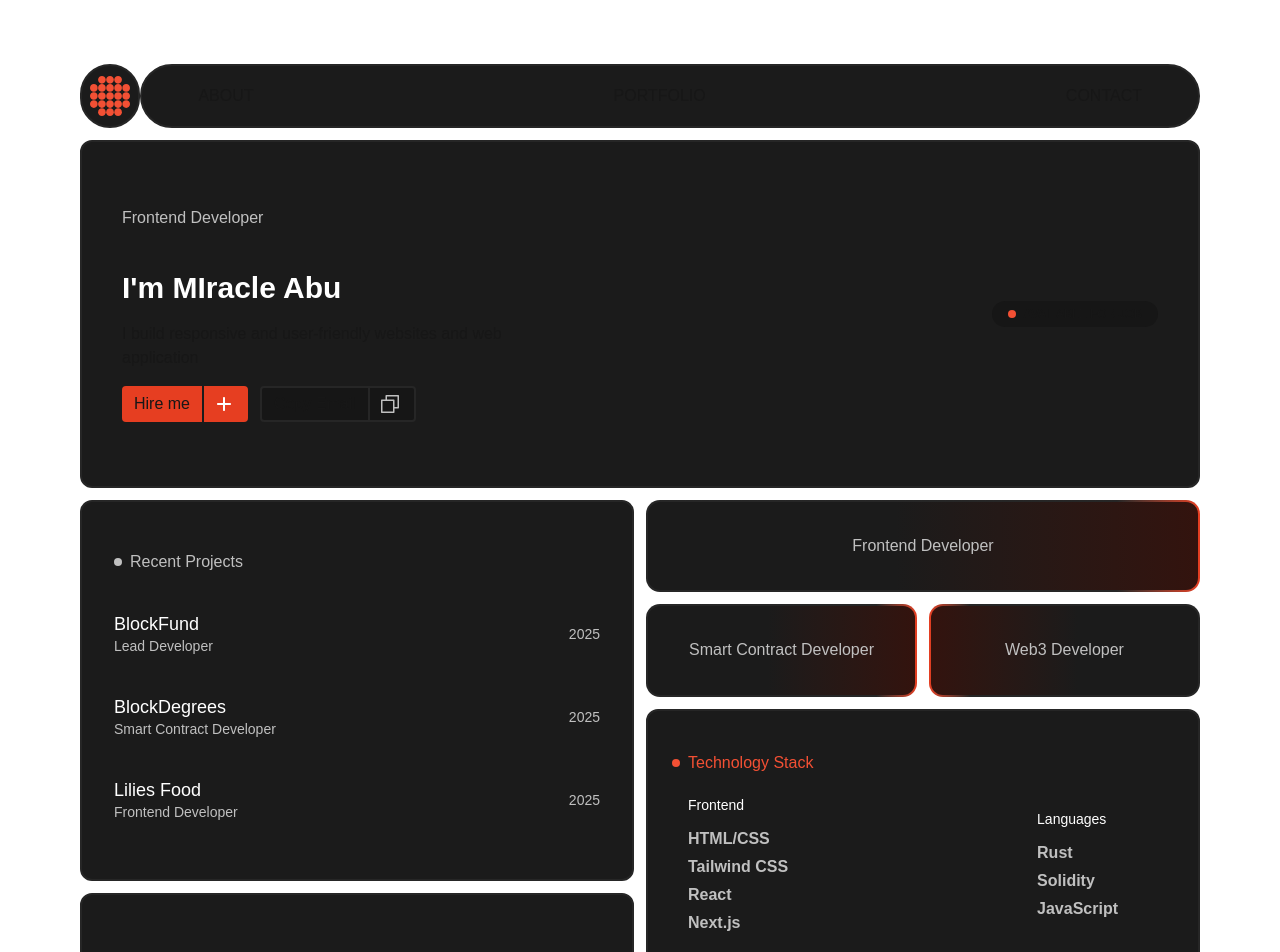
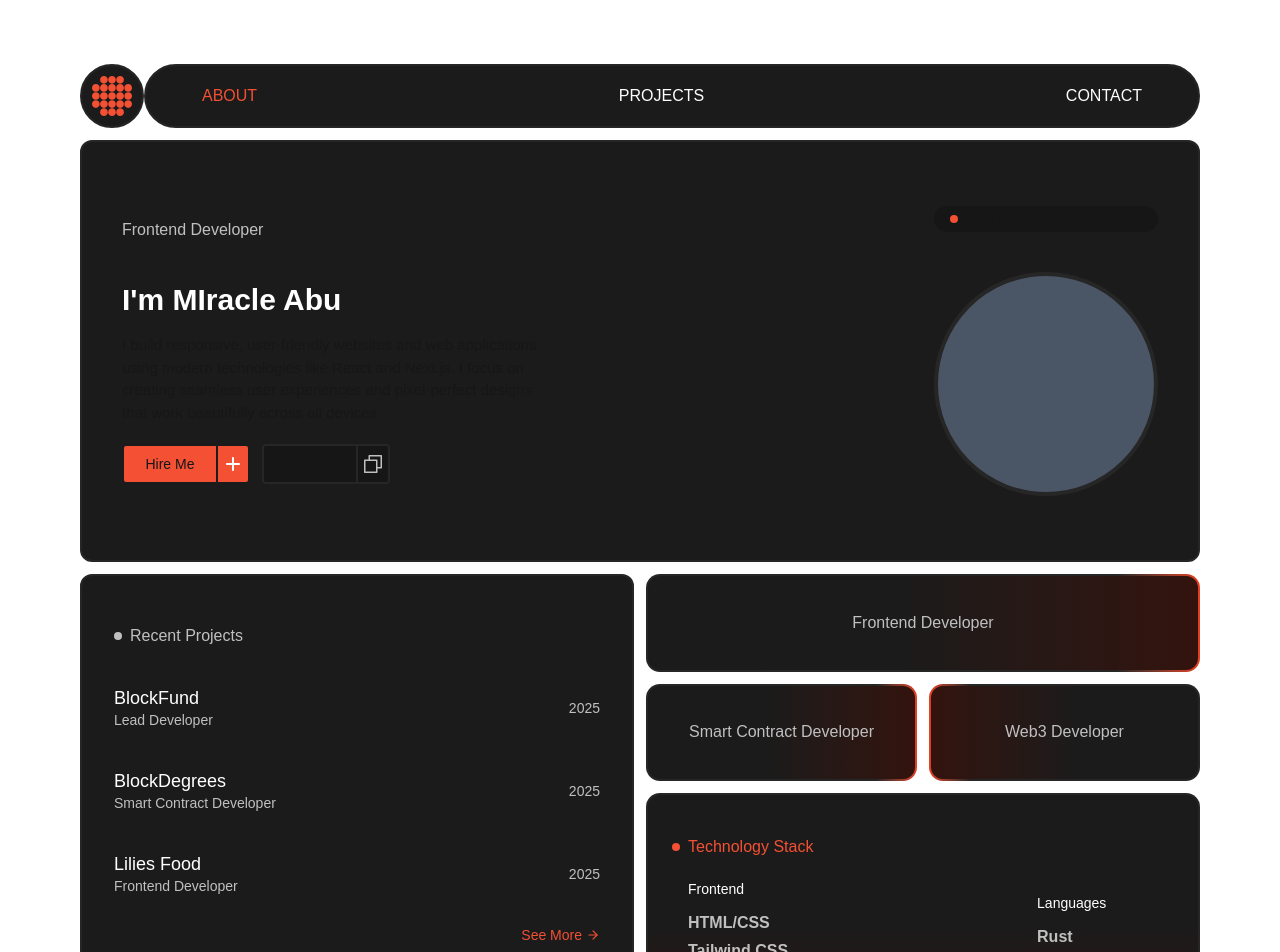
Before and after one commit to Abu-Miracle/miracle-abu, a Next.js app: page / in a window 1280 px wide. Shown: the top 952 px of the page. Built offline with nearby package versions, Linux system fonts and the light colour scheme.

Commit message:
feat: mader home page responnsive

```diff
--- a/package.json
+++ b/package.json
@@ -11,6 +11,7 @@
     "lint": "eslint"
   },
   "dependencies": {
+    "lucide-react": "^0.543.0",
     "next": "15.5.2",
     "react": "19.1.0",
     "react-dom": "19.1.0"
--- a/src/app/components/Hero.js
+++ b/src/app/components/Hero.js
@@ -1,37 +1,51 @@
 export default function Hero() {
   return (
-    <div className="w-full bg-[var(--dark-gray)] border-2 border-[var(--light-gray)] flex justify-between items-center rounded-xl mb-3 px-7 lg:px-10 py-12 lg:py-16">
-      <div className="lg:w-[40%] w-[50%]">
+    <div className="w-full bg-[var(--dark-gray)] border-2 border-[var(--light-gray)] flex justify-between  items-center rounded-xl mb-3 px-7 lg:px-10 py-12 lg:py-16">
+      <div className="lg:w-[40%] w-full">
+        <div className="md:hidden bg-[#161616] w-fit text-[12px] px-4 py-1 rounded-full flex mb-4 items-center">
+          <div className="bg-[var(--orange)] w-2 h-2 rounded-full mr-2"></div>
+          AVAILABLE FOR JOB
+        </div>
         <h1 className="text-[var(--text-light)]">Frontend Developer</h1>
 
+        <div className="bg-gray-600 flex border-4 border-[var(--light-gray)] lg:hidden  w-56 h-56 rounded-full mt-10"></div>
+
         <h1 className="text-white text-3xl font-bold mt-10">I'm MIracle Abu</h1>
-        <p className="my-4">
-          I build responsive and user-friendly websites and web application
+        <p className="mt-4 mb-5 text-[15px]">
+          I build responsive, user-friendly websites and web applications using
+          modern technologies like React and Next.js. I focus on creating
+          seamless user experiences and pixel-perfect designs that work
+          beautifully across all devices
         </p>
 
-        <div className="flex space-x-3">
-          <button className="bg-[var(--dark-orange)] border-[var(--dark-gray)] px-3 rounded flex items-center hover:bg-[var(--orange)] cursor-pointer">
-            <span className="">Hire me</span>
-            <span className="border-l-2 border-[var(--dark-gray)] ml-3 pl-2 items-center flex h-full">
-              <img src="/plus.svg" alt="plus" className=" w-6 h-6" />
+        <div className="md:flex space-y-3 space-x-3 md:h-10 ">
+          <button className="bg-[var(--orange)] border-2 border-[var(--dark-gray)] w-32 h-10 rounded flex items-center hover:bg-[var(--dark-orange)] cursor-pointer transition-colors duration-500">
+            <span className="py-1 text-sm  flex-1 flex justify-center">
+              Hire Me
+            </span>
+            <span className="border-l-2 border-[var(--dark-gray)] h-full w-8 flex items-center justify-center">
+              <img src="/plus.svg" alt="plus" className="w-6 h-6" />
             </span>
           </button>
 
-          <button className="bg-[#161616] border-2  border-[var(--light-gray)] px-3 rounded flex items-center hover:bg-[var(--background)] cursor-pointer">
-            <span className="py-1">Copy Email</span>
-            <span className="border-l-2 border-[var(--light-gray)] ml-3 pl-2 py-1 h-full flex items-center">
-              <img src="/ph_copy.svg" alt="copy" className=" w-6 h-6" />
+          <button className="bg-[#161616] border-2 border-[var(--light-gray)] w-32 h-10 rounded flex items-center hover:bg-[var(--background)] cursor-pointer transition-colors duration-500">
+            <span className="py-1 text-sm flex-1 flex justify-center">
+              Copy Email
+            </span>
+            <span className="border-l-2 border-[var(--light-gray)] h-full w-8 flex items-center justify-center">
+              <img src="/ph_copy.svg" alt="copy" className="w-6 h-6" />
             </span>
           </button>
         </div>
       </div>
 
-      <div className="flex flex-col justify-start h-full">
+      <div className="hidden lg:flex flex-col justify-start h-full">
         <div className="bg-[#161616] text-[12px] px-4 py-1 rounded-full flex items-center">
           <div className="bg-[var(--orange)] w-2 h-2 rounded-full mr-2"></div>
           AVAILABLE FOR JOB
         </div>
-        <div></div>
+                <div className="bg-gray-600 hidden border-4 border-[var(--light-gray)] lg:flex  w-56 h-56 rounded-full mt-10"></div>
+
       </div>
     </div>
   );
--- a/src/app/components/NavBar.js
+++ b/src/app/components/NavBar.js
@@ -1,16 +1,118 @@
+"use client";
+
 import Image from "next/image";
+import { useState } from "react";
+import { usePathname } from "next/navigation";
+import Link from "next/link";
 
 export default function NavBar() {
+  const [menuOpen, setMenuOpen] = useState(false);
+  const pathname = usePathname();
+
+  const navLinks = ["ABOUT", "PROJECTS", "CONTACT"];
+
+  const isActive = (href) => {
+    if (href === "/") return pathname === href;
+    return pathname.startsWith(href);
+  };
+
+  const getCurrentPageName = () => {
+    const currentItem = navLinks.find((item) => {
+      const href =
+        item === "ABOUT" ? "/" : `/${item.toLowerCase().replace(/\s/g, "")}`;
+      return isActive(href);
+    });
+    return currentItem || "HOME";
+  };
+
   return (
-    <div className="w-full flex justify-center mb-3">
-      <div className="bg-[var(--dark-gray)] border-2 border-[var(--light-gray)] rounded-full flex justify-center items-center w-16 h-16">
-        <Image src="/logo.svg" width={40} height={40} alt="Logo" />
+    <div className="w-full flex md:justify-center justify-between mb-3 bg-[var(--dark-gray)] md:bg-transparent border-2 md:border-none border-[var(--light-gray)] rounded-full pl-1 md:pl-0 pr-5 md:pr-0">
+    <div className="flex items-center justify-center">
+      <div className="md:bg-[var(--dark-gray)] md:border-2 border-[var(--light-gray)] rounded-full flex justify-center items-center w-16 h-16 ">
+        <Image src="/logo.svg" width={40} height={40} alt="Logo" className="mr-2 md:mr-0"/>
       </div>
-      <div className="bg-[#1B1B1B] border-[var(--light-gray)] flex justify-between items-center border-2 w-full rounded-full px-14">
-        <h1 className="hover:text-[var(--orange)] cursor-pointer">ABOUT</h1>
-        <h1 className="hover:text-[var(--orange)] cursor-pointer">PORTFOLIO</h1>
-        <h1 className="hover:text-[var(--orange)] cursor-pointer">CONTACT</h1>
+      <span className="flex md:hidden text-2xl text-[var(--orange)] whitespace-nowrap">
+          {getCurrentPageName()}
+        </span>
+    </div>
+
+      <div className="bg-[#1B1B1B] border-[var(--light-gray)] hidden md:flex justify-between items-center border-2 w-full rounded-full px-14">
+        {navLinks.map((item, index) => {
+          const href =
+            item === "ABOUT"
+              ? "/"
+              : `/${item.toLowerCase().replace(/\s/g, "")}`;
+          return (
+            <Link
+              key={index}
+              href={href}
+              className={` ${
+                isActive(href)
+                  ? "text-[var(--orange)] hover:text-[var(--dark-orange)]"
+                  : "text-white hover:text-[var(--text-light)]"
+              }`}
+            >
+              {item}
+            </Link>
+          );
+        })}
       </div>
+
+      <div className="md:hidden flex items-center">
+        <button
+          className="text-white focus:outline-none cursor-pointer"
+          onClick={() => setMenuOpen(!menuOpen)}
+          aria-label="Toggle menu"
+        >
+          <svg
+            className="w-8 h-8"
+            fill="none"
+            stroke="currentColor"
+            viewBox="0 0 24 24"
+          >
+            <path
+              strokeLinecap="round"
+              strokeLinejoin="round"
+              strokeWidth={2}
+              d="M4 6h16M4 12h16M4 18h16"
+            />
+          </svg>
+        </button>
+      </div>
+
+      {menuOpen && (
+        <>
+          {/* Backdrop */}
+          <div
+            className="fixed inset-0 bg-black/40 z-40"
+            onClick={() => setMenuOpen(false)}
+          ></div>
+
+          {/* Menu */}
+          <div className="fixed top-16 left-0 w-full bg-[var(--dark-gray)] z-50 py-6 flex flex-col items-center gap-6">
+            {navLinks.map((item, index) => {
+              const href =
+                item === "ABOUT"
+                  ? "/"
+                  : `/${item.toLowerCase().replace(/\s/g, "")}`;
+              return (
+                <Link
+                  key={index}
+                  href={href}
+                  className={`text-sm ${
+                    isActive(href)
+                      ? "text-[var(--orange)] hover:text-[var(--dark-orange)]"
+                      : "text-white hover:text-[var(--text-light)]"
+                  }`}
+                  onClick={() => setMenuOpen(false)}
+                >
+                  {item}
+                </Link>
+              );
+            })}
+          </div>
+        </>
+      )}
     </div>
   );
 }
--- a/src/app/components/Work.js
+++ b/src/app/components/Work.js
@@ -1,3 +1,6 @@
+import Link from "next/link";
+import { ArrowRight } from "lucide-react";
+
 export default function Work() {
   const projects = [
     {
@@ -18,9 +21,8 @@ export default function Work() {
   ];
 
   return (
-    <div className="grid grid-cols-2 md:grid-cols-2 gap-3">
+    <div className="grid grid-cols-1 md:grid-cols-2 gap-3">
       <div className="gap-3 grid grid-cols-1 grid-rows-[6fr_6fr] h-full">
-
         <div className="px-2 pt-12 pb-7 bg-[var(--dark-gray)]   border-2 border-[var(--light-gray)] rounded-xl">
           <div className="flex items-center px-6 mb-7">
             <div className="bg-[var(--text-light)] w-2 h-2  rounded-full mr-2"></div>
@@ -45,6 +47,15 @@ export default function Work() {
               </div>
             </div>
           ))}
+          <div className="px-6 flex justify-end">
+            <Link
+              href="/projects"
+              className="text-sm text-[var(--orange)] flex items-center  pb-[1px]"
+            >
+              <span>See More</span>
+              <ArrowRight size={14} className="ml-1" />
+            </Link>
+          </div>
         </div>
 
         <div className="bg-[var(--dark-gray)] border-2 border-[var(--light-gray)] rounded-xl"></div>
@@ -65,13 +76,14 @@ export default function Work() {
           </div>
 
           <div className="bg-[var(--dark-orange)] rounded-[14px] items-center w-full p-[2px] bg-gradient-to-l from-[var(--light-gray)] from-85% to-[var(--dark-orange)]">
-            <div className="bg-linear-to-l from-[var(--dark-gray)] via-[#33130E] to-[var(--dark-orange)] from-45% via-100% rounded-xl justify-center flex h-full items-center text-[var(--text-light)]">
+            <div className="bg-linear-to-l from-[var(--dark-gray)] via-[#33130E] to-[var(--dark-orange)]  rounded-xl from-45% via-100% justify-center flex h-full items-center text-[var(--text-light)]">
               Web3 Developer
             </div>
           </div>
         </div>
 
-        <div className="rounded-xl bg-[var(--dark-gray)] border-2 border-[var(--light-gray)]">
+        <div className="bg-[var(--dark-orange)] rounded-[14px] items-center w-full p-[2px] bg-gradient-to-b from-[var(--light-gray)] from-85% to-[var(--dark-orange)]">
+          <div className="rounded-xl bg-[var(--dark-gray)] w-full h-full bg-linear-to-b from-[var(--dark-gray)] via-[#33130E] to-[var(--dark-orange)] from-45% via-100% flex flex-col">
             <div className="flex items-center mt-10 px-6 mb-5">
               <div className="bg-[var(--orange)] w-2 h-2 rounded-full mr-2"></div>
               <span className="text-[var(--orange)] text-[16px] ">
@@ -79,27 +91,39 @@ export default function Work() {
               </span>
             </div>
 
-            <div className="flex justify-between items-center pl-10 pr-20">
+            <div className="flex justify-between items-center pl-10 pr-20 mb-7 md:mb-0">
               <div className="">
                 <h1 className="text-sm text-white mb-3">Frontend</h1>
-                    <h1 className="text-[var(--text-light)] my-1 font-semibold">HTML/CSS</h1>
-                    <h1 className="text-[var(--text-light)] my-1 font-semibold">Tailwind CSS</h1>
-                    <h1 className="text-[var(--text-light)] my-1 font-semibold">React</h1>
-                    <h1 className="text-[var(--text-light)] my-1 font-semibold">Next.js</h1>
+                <h1 className="text-[var(--text-light)] my-1 font-semibold">
+                  HTML/CSS
+                </h1>
+                <h1 className="text-[var(--text-light)] my-1 font-semibold">
+                  Tailwind CSS
+                </h1>
+                <h1 className="text-[var(--text-light)] my-1 font-semibold">
+                  React
+                </h1>
+                <h1 className="text-[var(--text-light)] my-1 font-semibold">
+                  Next.js
+                </h1>
               </div>
               <div className="">
                 <h1 className="text-sm text-white mb-3">Languages</h1>
-                    <h1 className="text-[var(--text-light)] my-1 font-semibold">Rust</h1>
-                    <h1 className="text-[var(--text-light)] my-1 font-semibold">Solidity</h1>
-                    <h1 className="text-[var(--text-light)] my-1 font-semibold">JavaScript</h1>
+                <h1 className="text-[var(--text-light)] my-1 font-semibold">
+                  Rust
+                </h1>
+                <h1 className="text-[var(--text-light)] my-1 font-semibold">
+                  Solidity
+                </h1>
+                <h1 className="text-[var(--text-light)] my-1 font-semibold">
+                  JavaScript
+                </h1>
+              </div>
             </div>
           </div>
         </div>
 
-        <div className="bg-[var(--dark-gray)] border-2 border-[var(--light-gray)]">
-
-        </div>
-
+        <div className="bg-[var(--dark-gray)] border-2 border-[var(--light-gray)]"></div>
       </div>
     </div>
   );
--- /dev/null
+++ b/src/app/contact/page.js
@@ -0,0 +1,10 @@
+import NavBar from "../components/NavBar";
+
+export default function Contact() {
+  return (
+    <div className="px-10 lg:px-20 my-16">
+      <NavBar />
+      Contact
+    </div>
+  );
+}
--- /dev/null
+++ b/src/app/projects/page.js
@@ -0,0 +1,10 @@
+import NavBar from "../components/NavBar";
+
+export default function Projects() {
+  return (
+    <div className="px-10 lg:px-20 my-16">
+      <NavBar />
+      Projects
+    </div>
+  );
+}
```
Also changed, not shown: 1 other file (tests, documents, lock files or other folders). Lines whose indentation alone changed are shown as unchanged.
